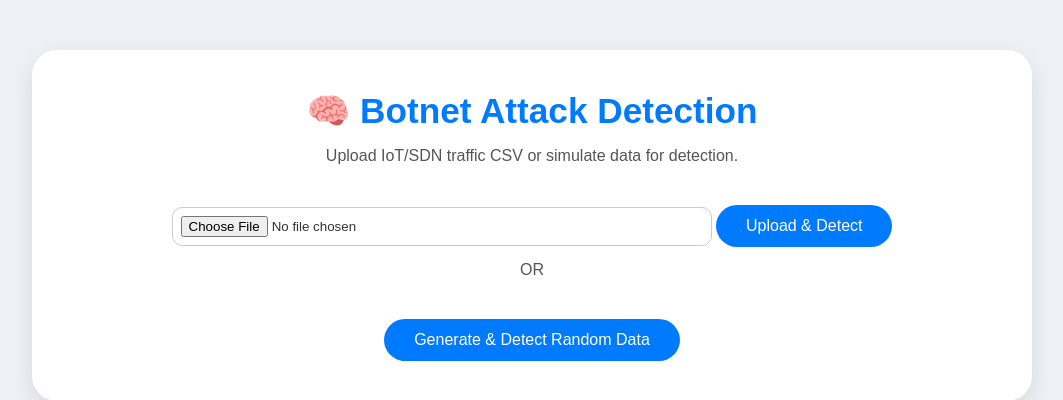
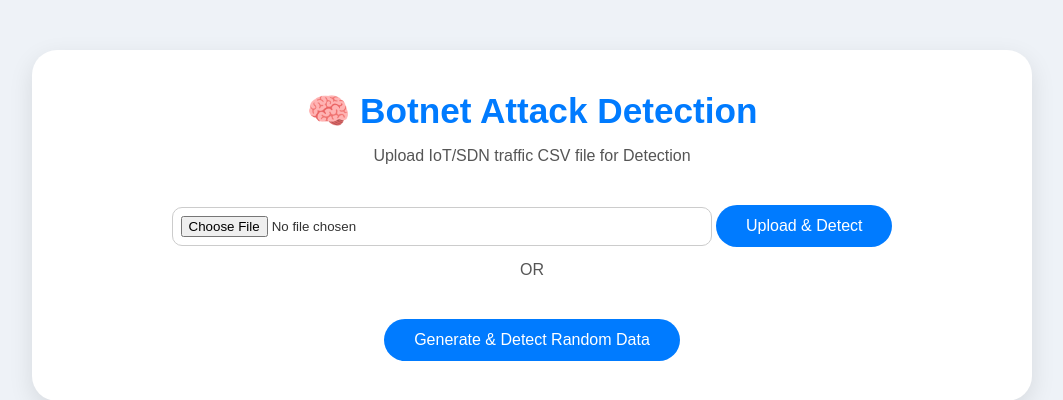
Before and after one commit to sy-omer/IOT, a Django app: page / in a window 1280 px wide. Shown: the top 400 px of the page, without its empty margins (108-1171 px from the left). Run offline with Django 5.2, Linux system fonts and the light colour scheme.

```diff
--- a/home/templates/index.html
+++ b/home/templates/index.html
@@ -9,7 +9,7 @@
 <body>
     <div class="container">
         <h1>🧠 Botnet Attack Detection</h1>
-        <p>Upload IoT/SDN traffic CSV or simulate data for detection.</p>
+        <p>Upload IoT/SDN traffic CSV file for Detection</p>
         <form method="POST" enctype="multipart/form-data">
             {% csrf_token %}
             <input type="file" name="csv_file" accept=".csv" class="file-input">
```
